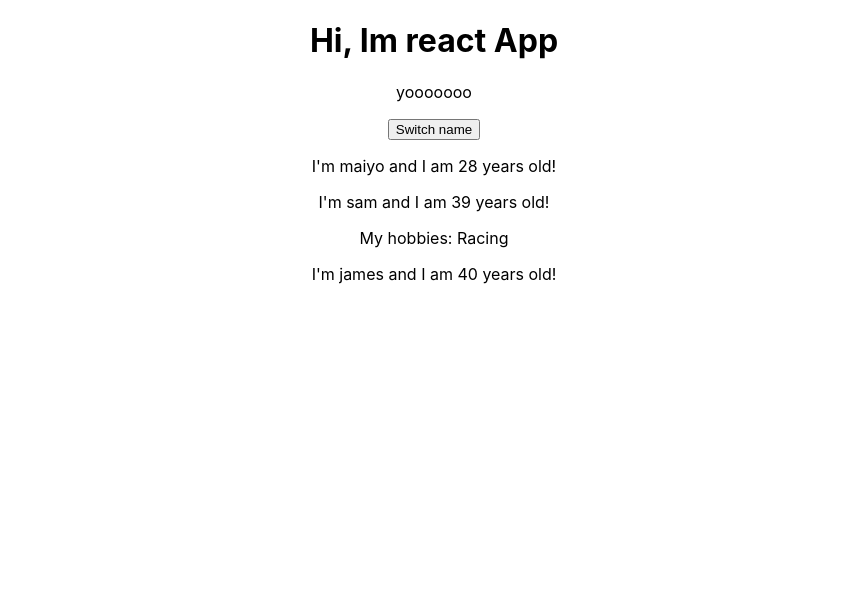
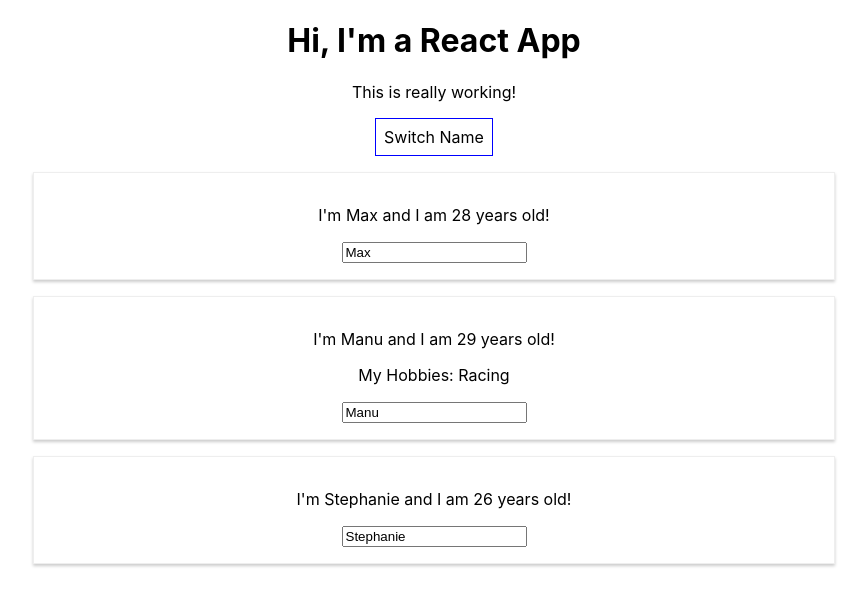
Before and after one commit to maiyopabz/Understanding-the-base-features-and-syntax., a React (Create React App) app: page / in a window 1280 px wide. Shown: the top 606 px of the page, without its empty margins (206-1073 px from the left). Built offline with nearby package versions, Linux system fonts and the light colour scheme.

Commit message:
finaly commit

```diff
--- a/src/App.js
+++ b/src/App.js
@@ -1,47 +1,70 @@
-import React, { useState } from 'react';
-import logo from './logo.svg';
+import React, { Component } from 'react';
 import './App.css';
 import Person from './Person/Person';
-import person from './Person/Person';
 
-const App =  props  => {
-  const [ personsState, setPersonState ] = useState({
+class App extends Component {
+  state = {
     persons: [
-      { name: 'maiyo', age: 28},
-      { name: 'sam', age: 39},
-      { name: 'james', age: 40}
+      { name: 'Max', age: 28 },
+      { name: 'Manu', age: 29 },
+      { name: 'Stephanie', age: 26 }
     ],
-  });
+    otherState: 'some other value'
+  }
 
-  const [otherState, setOtherState] = useState('some other value');
+  switchNameHandler = (newName) => {
+    // console.log('Was clicked!');
+    // DON'T DO THIS: this.state.persons[0].name = 'Maximilian';
+    this.setState( {
+      persons: [
+        { name: newName, age: 28 },
+        { name: 'Manu', age: 29 },
+        { name: 'Stephanie', age: 27 }
+      ]
+    } )
+  }
 
-  console.log(personsState, otherState);
+  nameChangedHandler = (event) => {
+    this.setState( {
+      persons: [
+        { name: 'Max', age: 28 },
+        { name: event.target.value, age: 29 },
+        { name: 'Stephanie', age: 26 }
+      ]
+    } )
+  }
 
-  const switchNameHandler = () => {
-    // console.log('was clicked');
-    //Dont do this: this.state.persons[0].name = 'Maiyo';
-
-    setPersonState({
-      persons: [
-        { name: 'maiyo pabroquez', age: 28},
-        { name: 'sam', age: 39},
-        { name: 'james', age: 49}
-      ]
-
-    });
-   };
+  render () {
+    const style = {
+      backgroundColor: 'white',
+      font: 'inherit',
+      border: '1px solid blue',
+      padding: '8px',
+      cursor: 'pointer'
+    };
 
     return (
-      <div className= 'App'>
-        <h1> Hi, Im react App</h1>
-        <p> yooooooo</p>
-        <button onClick ={switchNameHandler}>Switch name</button>
-        <Person name={personsState.persons[0].name} age={personsState.persons[0].age}/>
-        <Person name={personsState.persons[1].name} age={personsState.persons[1].age}> My hobbies: Racing</Person>
-        <Person name={personsState.persons[2].name} age={personsState.persons[2].age}/>
-
+      <div className="App">
+        <h1>Hi, I'm a React App</h1>
+        <p>This is really working!</p>
+        <button
+          style= {style}
+          onClick={() => this.switchNameHandler('Maximilian!!')}>Switch Name</button>
+        <Person
+          name={this.state.persons[0].name}
+          age={this.state.persons[0].age} />
+        <Person
+          name={this.state.persons[1].name}
+          age={this.state.persons[1].age}
+          click={this.switchNameHandler.bind(this, 'Max!')}
+          changed={this.nameChangedHandler} >My Hobbies: Racing</Person>
+        <Person
+          name={this.state.persons[2].name}
+          age={this.state.persons[2].age} />
       </div>
     );
+    // return React.createElement('div', {className: 'App'}, React.createElement('h1', null, 'Does this work now?'));
+  }
 }
 
 export default App;
--- /dev/null
+++ b/src/Person/Person.css
@@ -0,0 +1,9 @@
+
+.Person {
+    width: 60%;
+    margin: 16px auto;
+    border: 1px solid #eee;
+    box-shadow: 0 2px 3px #ccc;
+    padding: 16px;
+    text-align: center;
+}
--- a/src/Person/Person.js
+++ b/src/Person/Person.js
@@ -1,14 +1,13 @@
 import React from 'react';
+import './Person.css';
 
-const person = (props) => {
+const person = ( props ) => {
     return (
-        <div>
-
-        <p> I'm {props.name} and I am {props.age} years old!</p>
-        <p>{props.children}</p>
-
+        <div className="Person">
+            <p onClick={props.click}>I'm {props.name} and I am {props.age} years old!</p>
+            <p>{props.children}</p>
+            <input type="text" onChange={props.changed} value={props.name} />
         </div>
-
     )
 };
 
```
